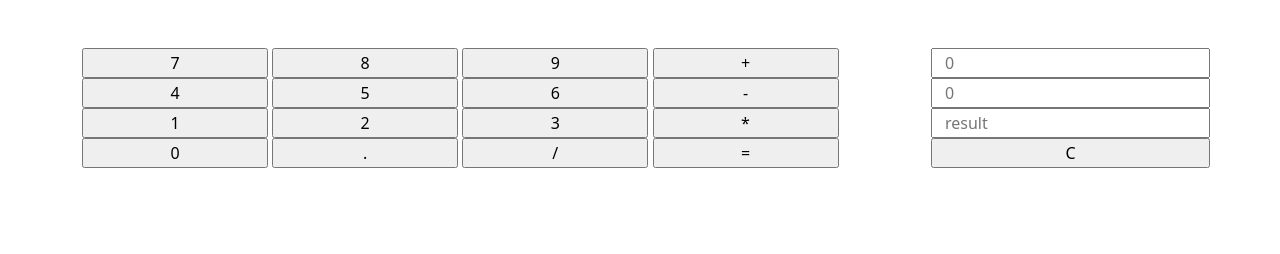
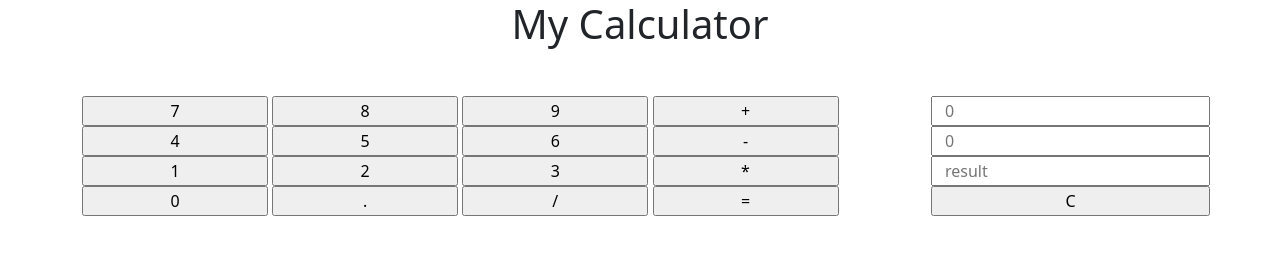
Before and after one commit to H-Amini/JavaScript, a plain HTML site: page calculator.html in a window 1280 px wide. Drawn offline with nearby package versions, Linux system fonts and the light colour scheme.

Commit message:
Add trait

```diff
--- a/calculator.html
+++ b/calculator.html
@@ -9,6 +9,7 @@
     />
   </head>
   <body>
+    <h1 class="text-center">My Calculator</h1>
     <div class="container">
       <form name="form" id="myForm">
         <div class="row float-end w-25">
```
